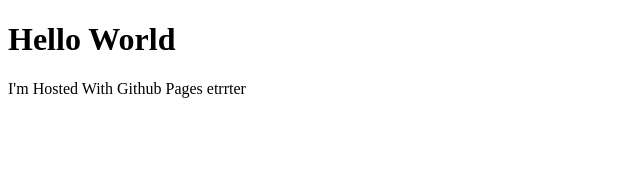
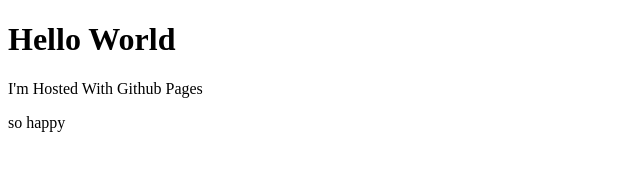
Before and after one commit to hdzmxx/ideo.github.io, a plain HTML site: page index.html in a window 1280 px wide. Shown: the whole page, without its empty margins (0-640 px from the left). Drawn offline with Linux system fonts and the light colour scheme.

Commit message:
Update index.html

```diff
--- a/index.html
+++ b/index.html
@@ -9,7 +9,8 @@
 
 <body>
     <h1>Hello World</h1>
-    <p>I'm Hosted With Github Pages etrrter</p>
+    <p>I'm Hosted With Github Pages</p>
+    <p>so happy</p>
 </body>
 
 </html>
```
